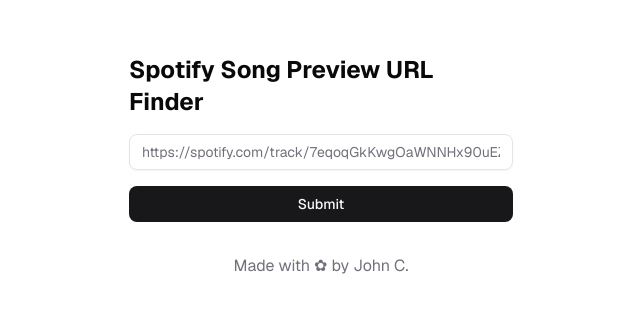
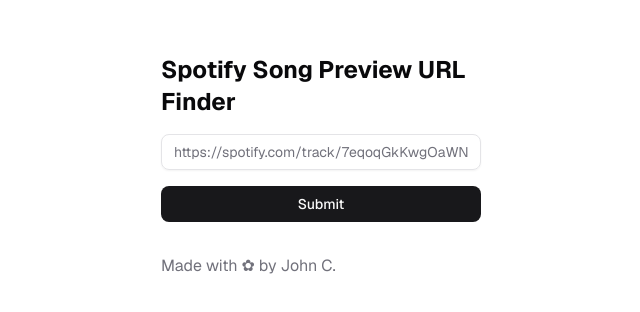
Before and after one commit to JTCHE/spotify-preview-url-finder, a Next.js app: page / in a window 1280 px wide. Shown: the part 234-546 px from the top of the page, without its empty margins (319-959 px from the left). Built offline with nearby package versions, Linux system fonts and the light colour scheme.

Commit message:
feat: moved footer to its own file

```diff
--- /dev/null
+++ b/app/(index)/components/footer.tsx
@@ -0,0 +1,16 @@
+export default function Footer() {
+  return (
+    <footer className="w-full">
+      <p className="text-muted-foreground pointer-events-none">
+        Made with ✿ by{" "}
+        <a
+          href="https://johnchedeville.com"
+          target="_blank"
+          className="pointer-events-auto hover:text-primary transition"
+        >
+          John C.
+        </a>
+      </p>
+    </footer>
+  );
+}
--- a/app/(index)/page.tsx
+++ b/app/(index)/page.tsx
@@ -1,9 +1,9 @@
 "use client";
 
 import { useState } from "react";
+import Footer from "./components/footer";
 import SpotifyInput from "./components/input";
 import { fetchPreviewUrl } from "./utilities/fetching/actions";
-import { Button } from "@/shadcn/components/ui/button";
 
 interface PreviewResult {
   name?: string;
@@ -60,11 +60,14 @@
   };
 
   return (
-    <main className="flex min-h-screen flex-col items-center justify-center p-8 gap-8">
-      <section className="max-w-sm space-y-4">
+    <main className="flex min-h-screen flex-col items-center justify-center p-8 gap-8 max-w-sm mx-auto">
+      <section className="space-y-4">
         <h1 className="text-2xl font-bold">Spotify Song Preview URL Finder</h1>
 
-        <SpotifyInput onSubmit={handleSubmit} loading={loading} />
+        <SpotifyInput
+          onSubmit={handleSubmit}
+          loading={loading}
+        />
 
         {loading && <p>Loading preview URL...</p>}
 
@@ -80,7 +83,11 @@
                   </div>
                 )}
 
-                <audio controls src={result.previewUrl} className="w-full">
+                <audio
+                  controls
+                  src={result.previewUrl}
+                  className="w-full"
+                >
                   Your browser does not support the audio element.
                 </audio>
 
@@ -93,7 +100,11 @@
                   <div className="space-y-4">
                     <div className="p-4 bg-gray-100 rounded break-all">
                       <h2 className="font-bold">Preview URL:</h2>
-                      <a target="_blank" className="underline text-blue-500" href={result.previewUrl}>
+                      <a
+                        target="_blank"
+                        className="underline text-blue-500"
+                        href={result.previewUrl}
+                      >
                         {result.previewUrl}
                       </a>
                     </div>
@@ -107,14 +118,7 @@
         )}
       </section>
 
-      <footer>
-        <p className="text-muted-foreground pointer-events-none">
-          Made with ✿ by{" "}
-          <a href="johnchedeville.com" className="pointer-events-auto hover:text-primary transition">
-            John C.
-          </a>
-        </p>
-      </footer>
+      <Footer />
     </main>
   );
 }
```
